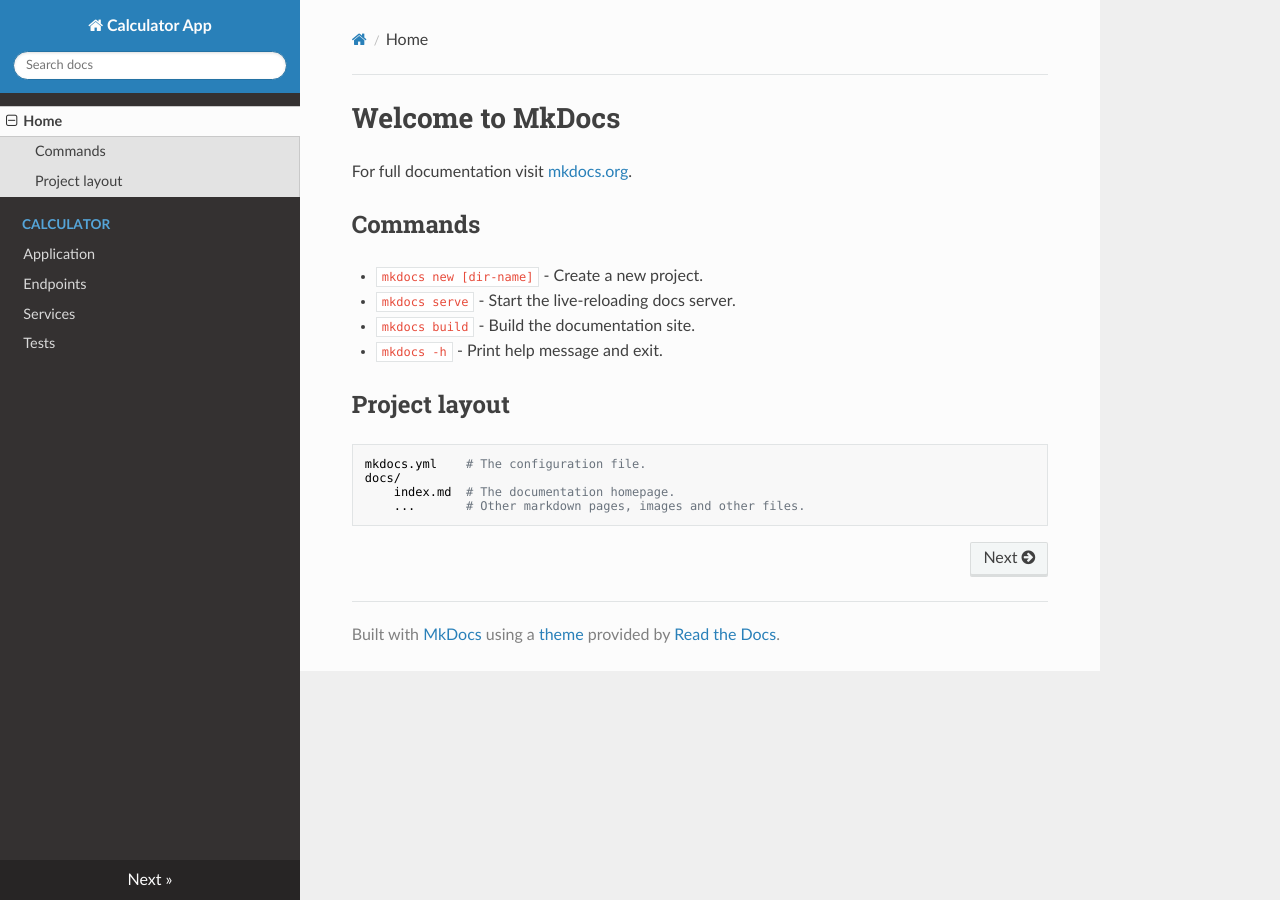
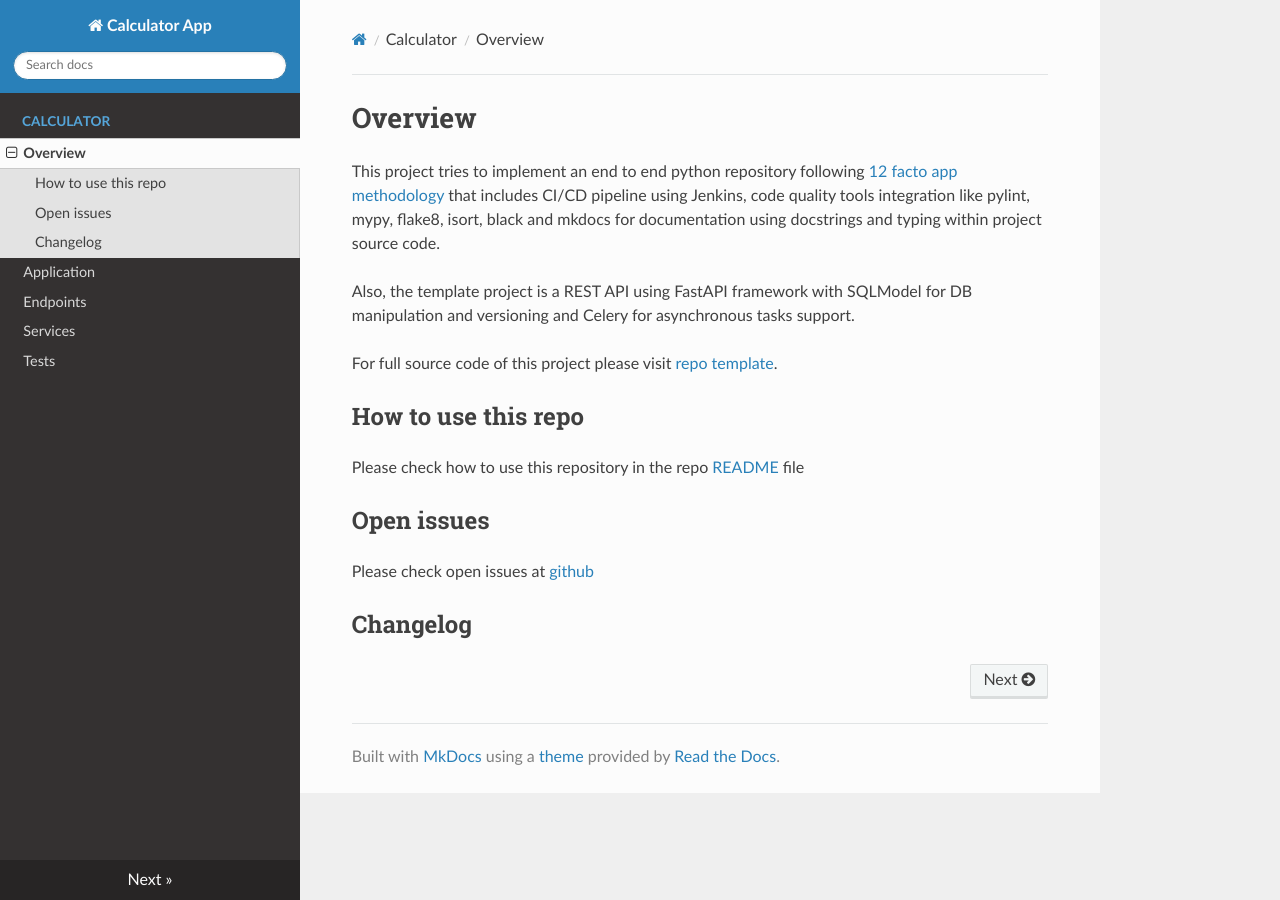
Before and after one commit to joagonzalez/python-seed, an MkDocs documentation site: the page built from docs/index.md, in a window 1280 px wide. Built offline with MkDocs 1.6.1, drawn with Linux system fonts in a browser that asks for light colours; nearby versions of some CDN libraries.

Commit message:
#8 add readme structure and doc service structure

```diff
--- a/docs/index.md
+++ b/docs/index.md
@@ -1,17 +1,15 @@
-# Welcome to MkDocs
+# Overview
 
-For full documentation visit [mkdocs.org](https://www.mkdocs.org).
+This project tries to implement an end to end python repository following [12 facto app methodology](https://12factor.net/) that includes CI/CD pipeline using Jenkins, code quality tools integration like pylint, mypy, flake8, isort, black and mkdocs for documentation using docstrings and typing within project source code.
 
-## Commands
+Also, the template project is a REST API using FastAPI framework with SQLModel for DB manipulation and versioning and Celery for asynchronous tasks support.
 
-* `mkdocs new [dir-name]` - Create a new project.
-* `mkdocs serve` - Start the live-reloading docs server.
-* `mkdocs build` - Build the documentation site.
-* `mkdocs -h` - Print help message and exit.
+For full source code of this project please visit [repo template](https://github.com/joagonzalez/python-seed/).
 
-## Project layout
+## How to use this repo
+Please check how to use this repository in the repo [README](https://github.com/joagonzalez/python-seed/blob/master/README.md) file
 
-    mkdocs.yml    # The configuration file.
-    docs/
-        index.md  # The documentation homepage.
-        ...       # Other markdown pages, images and other files.
+## Open issues
+Please check open issues at [github](https://github.com/joagonzalez/python-seed/issues)
+
+## Changelog
--- a/mkdocs.yml
+++ b/mkdocs.yml
@@ -2,8 +2,8 @@ site_name: Calculator App
 site_url: https://calculator.qwerty.com.ar
 
 nav:
-  - Home: index.md
   - Calculator:
+    - Overview: index.md
     - Application: calculator.md
     - Endpoints: endpoints.md
     - Services: services.md
```
Also changed, not shown: README.md (+30 -2 lines).
